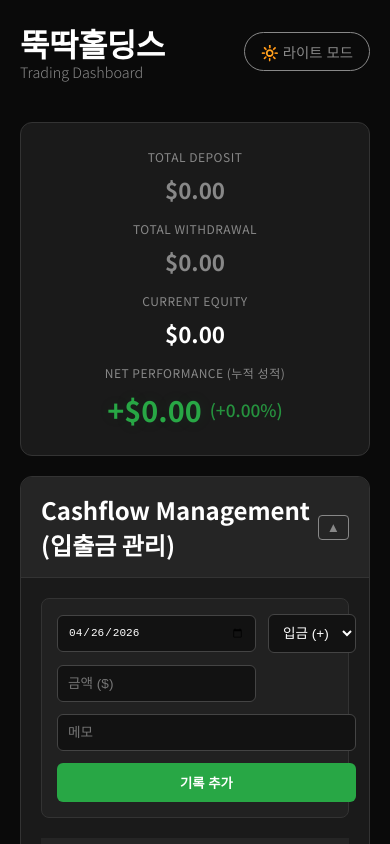
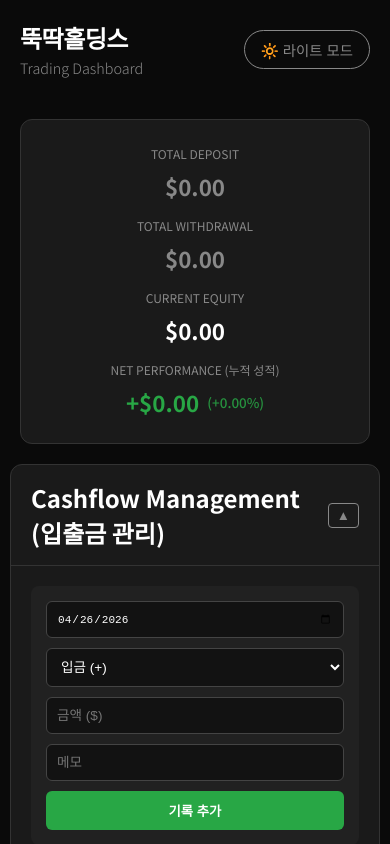
Before and after one commit to junjae92/okx-tracker-frontend, a React (Create React App) app: page / in a window 390 px wide. Built offline with nearby package versions, Linux system fonts and the light colour scheme; no server answers; the HTML template or start-up script is replaced by a standard one.

Commit message:
Update App.css

```diff
--- a/src/App.css
+++ b/src/App.css
@@ -9,7 +9,7 @@ html, body {
   margin: 0;
   padding: 0;
   height: 100%;
-  overflow-x: hidden;
+  overflow-x: hidden; /* 전체 화면이 좌우로 흔들리는 것 방지 */
 }
 
 #root {
@@ -25,15 +25,8 @@ html, body {
   transition: all 0.3s ease;
 }
 
-.app-container.dark-mode {
-  background: #0a0a0a;
-  color: #ffffff;
-}
-
-.app-container.light-mode {
-  background: #f8f9fa;
-  color: #333;
-}
+.app-container.dark-mode { background: #0a0a0a; color: #ffffff; }
+.app-container.light-mode { background: #f8f9fa; color: #333; }
 
 /* --- 헤더 --- */
 .dashboard-header {
@@ -44,28 +37,11 @@ html, body {
   padding: 20px 20px 0 20px;
 }
 
-.logo-section {
-  display: flex;
-  flex-direction: column;
-}
-
-.logo {
-  font-size: 2em;
-  font-weight: bold;
-  letter-spacing: -0.5px;
-}
-
+.logo { font-size: 2em; font-weight: bold; letter-spacing: -0.5px; }
 .dark-mode .logo { color: #fff; }
 .light-mode .logo { color: #000; }
+.logo-subtitle { font-size: 0.9em; color: #888; margin-top: -5px; font-weight: 300; }
 
-.logo-subtitle {
-  font-size: 0.9em;
-  color: #888;
-  margin-top: -5px;
-  font-weight: 300;
-}
-
-/* --- 모드 토글 버튼 --- */
 .mode-toggle-btn {
   background: transparent;
   color: #888;
@@ -74,63 +50,18 @@ html, body {
   padding: 8px 16px;
   cursor: pointer;
   font-size: 0.9em;
-  transition: all 0.3s;
 }
 
-.light-mode .mode-toggle-btn {
-  color: #007bff;
-  border: 1px solid #007bff;
-}
-
-/* --- 🆕 계정 요약 (Summary) 최적화 --- */
-.account-summary {
-  border-radius: 12px;
-  padding: 25px;
-  margin: 20px;
-  border: 1px solid #333;
-}
-
-.dark-mode .account-summary { background: #1a1a1a; border-color: #333; }
+/* --- 계정 요약 (Summary) --- */
+.account-summary { border-radius: 12px; padding: 25px; margin: 20px; border: 1px solid #333; }
+.dark-mode .account-summary { background: #1a1a1a; }
 .light-mode .account-summary { background: white; border-color: #e0e0e0; }
 
-.summary-grid {
-  display: grid;
-  /* 🧮 총입금, 총출금, 잔고, 성적 4개 항목을 위한 4열 배치 */
-  grid-template-columns: repeat(4, 1fr);
-  gap: 20px;
-}
-
+.summary-grid { display: grid; grid-template-columns: repeat(4, 1fr); gap: 20px; }
 .summary-item { text-align: center; }
-
-.summary-label {
-  color: #888;
-  font-size: 0.75em;
-  margin-bottom: 8px;
-  text-transform: uppercase;
-  letter-spacing: 0.5px;
-}
-
-.summary-value {
-  font-size: 1.6em;
-  font-weight: bold;
-  display: flex;
-  align-items: center;
-  justify-content: center;
-}
-
-/* 🎯 퍼센트(%) 가독성 다듬기 */
-.roi-percent {
-  font-size: 0.55em; /* 금액보다 확연히 작게 설정 */
-  margin-left: 8px;
-  font-weight: 500;
-  opacity: 0.85;
-}
-
-/* 성적 강조 스타일 */
-.summary-item.highlight .summary-value {
-  font-size: 1.8em;
-  text-shadow: 0 0 15px rgba(40, 167, 69, 0.1);
-}
+.summary-label { color: #888; font-size: 0.75em; margin-bottom: 8px; text-transform: uppercase; }
+.summary-value { font-size: 1.6em; font-weight: bold; display: flex; align-items: center; justify-content: center; }
+.roi-percent { font-size: 0.55em; margin-left: 8px; font-weight: 500; opacity: 0.85; }
 
 .profit { color: #28a745 !important; }
 .loss { color: #dc3545 !important; }
@@ -139,11 +70,11 @@ html, body {
 .section-card {
   border-radius: 12px;
   margin: 0 20px 20px 20px;
-  overflow: hidden;
+  overflow: hidden; /* 내부 테이블이 넘치면 카드 안에서 스크롤 되게 함 */
   border: 1px solid #333;
 }
 
-.dark-mode .section-card { background: #1a1a1a; border-color: #333; }
+.dark-mode .section-card { background: #1a1a1a; }
 .light-mode .section-card { background: white; border-color: #e0e0e0; }
 
 .section-header {
@@ -154,89 +85,24 @@ html, body {
   border-bottom: 1px solid #333;
 }
 
-.dark-mode .section-header { background: #252525; }
-.light-mode .section-header { background: #f8f9fa; border-bottom-color: #e0e0e0; }
+.toggle-btn { background: transparent; color: #888; border: 1px solid #888; border-radius: 4px; padding: 4px 8px; cursor: pointer; }
 
-.toggle-btn {
-  background: transparent;
-  color: #888;
-  border: 1px solid #888;
-  border-radius: 4px;
-  padding: 4px 8px;
-  cursor: pointer;
+/* --- 🎯 스크롤 핵심 설정 (가로 스크롤 허용) --- */
+.cashflow-table,
+.positions-table,
+.positions-history-table {
+  width: 100%;
+  overflow-x: auto; /* 가로 스크롤바 생성 */
+  -webkit-overflow-scrolling: touch; /* iOS 모바일 터치 부드럽게 */
 }
 
-/* --- 입출금 관리 (Cashflow) --- */
-.cashflow-content { padding: 20px; }
-
-.cashflow-form {
-  display: grid;
-  grid-template-columns: 1.2fr 1fr 1fr 1.5fr 0.8fr;
-  gap: 12px;
-  padding: 15px;
-  background: rgba(255, 255, 255, 0.03);
-  border-radius: 8px;
-  border: 1px solid #333;
-  margin-bottom: 20px;
-  align-items: center;
-}
-
-.light-mode .cashflow-form { background: #fdfdfd; border-color: #eee; }
-
-.cashflow-form input,
-.cashflow-form select {
-  padding: 10px;
-  border-radius: 6px;
-  border: 1px solid #444;
-  background: #121212;
-  color: white;
-  font-size: 0.85em;
-  outline: none;
-}
-
-.light-mode .cashflow-form input,
-.light-mode .cashflow-form select { background: #fff; border-color: #ccc; color: #333; }
-
-.add-btn {
-  background: #28a745;
-  color: white;
-  border: none;
-  padding: 10px;
-  border-radius: 6px;
-  font-weight: bold;
-  cursor: pointer;
-}
-
-.delete-mini-btn {
-  background: transparent;
-  color: #dc3545;
-  border: 1px solid #dc3545;
-  padding: 2px 6px;
-  border-radius: 4px;
-  font-size: 0.7em;
-  cursor: pointer;
-}
-
-/* --- 테이블 공통 --- */
-.table-header {
-  background: #252525;
-  color: #888;
-  font-size: 0.75em;
-  text-transform: uppercase;
-  font-weight: bold;
-}
-
+/* --- 테이블 공통 스타일 --- */
+.table-header { background: #252525; color: #888; font-size: 0.75em; font-weight: bold; }
 .light-mode .table-header { background: #f8f9fa; }
-
-.table-row {
-  border-bottom: 1px solid #252525;
-  font-size: 0.85em;
-  transition: background 0.2s;
-}
-
+.table-row { border-bottom: 1px solid #252525; font-size: 0.85em; }
 .light-mode .table-row { border-bottom-color: #f0f0f0; }
 
-/* 그리드 정의 */
+/* 🎯 각 테이블별 최소 너비 설정 (이 너비보다 좁아지면 스크롤이 생김) */
 .positions-table .table-header,
 .positions-table .table-row {
   display: grid;
@@ -244,6 +110,7 @@ html, body {
   gap: 12px;
   padding: 12px 20px;
   align-items: center;
+  min-width: 900px; /* 포지션은 열이 많으므로 길게 설정 */
 }
 
 .positions-history-table .table-header,
@@ -253,6 +120,7 @@ html, body {
   gap: 12px;
   padding: 12px 20px;
   align-items: center;
+  min-width: 800px;
 }
 
 .cashflow-table .table-header,
@@ -262,52 +130,55 @@ html, body {
   gap: 12px;
   padding: 10px 20px;
   align-items: center;
+  min-width: 500px;
 }
 
-/* --- 기타 요소 --- */
-.side {
-  padding: 2px 4px;
-  border-radius: 3px;
-  font-size: 0.7em;
-  font-weight: bold;
-  text-align: center;
-  width: 52px;
+/* --- 입출금 폼 --- */
+.cashflow-content { padding: 20px; }
+.cashflow-form {
+  display: grid;
+  grid-template-columns: repeat(5, 1fr);
+  gap: 12px;
+  padding: 15px;
+  background: rgba(255, 255, 255, 0.03);
+  border-radius: 8px;
+  margin-bottom: 20px;
 }
 
+.cashflow-form input, .cashflow-form select {
+  padding: 10px; border-radius: 6px; border: 1px solid #444; background: #121212; color: white; font-size: 0.85em;
+}
+.light-mode .cashflow-form input, .light-mode .cashflow-form select { background: #fff; border-color: #ccc; color: #333; }
+
+.add-btn { background: #28a745; color: white; border: none; padding: 10px; border-radius: 6px; font-weight: bold; cursor: pointer; }
+.delete-mini-btn { background: transparent; color: #dc3545; border: 1px solid #dc3545; padding: 2px 6px; border-radius: 4px; font-size: 0.7em; cursor: pointer; }
+
+/* --- 기타 --- */
+.side { padding: 2px 4px; border-radius: 3px; font-size: 0.7em; font-weight: bold; text-align: center; width: 52px; }
 .side.long { background: rgba(40, 167, 69, 0.15); color: #28a745; border: 1px solid #28a745; }
 .side.short { background: rgba(220, 53, 69, 0.15); color: #dc3545; border: 1px solid #dc3545; }
+.refresh-section { text-align: center; padding: 30px; margin-top: auto; }
+.refresh-btn { background: transparent; color: #888; border: 1px solid #888; padding: 10px 20px; border-radius: 6px; cursor: pointer; }
 
-.refresh-section { text-align: center; padding: 30px; margin-top: auto; }
-.refresh-btn {
-  background: transparent;
-  color: #888;
-  border: 1px solid #888;
-  padding: 10px 20px;
-  border-radius: 6px;
-  cursor: pointer;
-}
-
-.last-updated { color: #666; font-size: 0.8em; margin-top: 10px; }
-
-/* --- 📱 반응형 디자인 --- */
+/* --- 📱 모바일 반응형 최적화 --- */
 @media (max-width: 1024px) {
-  .summary-grid {
-    grid-template-columns: repeat(2, 1fr); /* 태블릿에선 2열로 변경 */
-    gap: 15px;
-  }
-  .cashflow-form {
-    grid-template-columns: 1fr 1fr;
-  }
-  .cashflow-form input:nth-child(4), .add-btn {
-    grid-column: span 2;
-  }
+  .summary-grid { grid-template-columns: repeat(2, 1fr); gap: 15px; }
 }
 
 @media (max-width: 600px) {
-  .summary-grid {
-    grid-template-columns: 1fr; /* 모바일에선 1열로 변경 */
+  .summary-grid { grid-template-columns: 1fr; }
+  .summary-value { font-size: 1.4em; }
+
+  /* 모바일에서 입력 폼을 세로로 나열하여 사용성 개선 */
+  .cashflow-form {
+    display: flex;
+    flex-direction: column;
+    gap: 10px;
   }
-  .summary-value {
-    font-size: 1.4em;
+  .cashflow-form input, .cashflow-form select, .add-btn {
+    width: 100%;
   }
+
+  .section-card { margin: 0 10px 15px 10px; }
+  .logo { font-size: 1.5em; }
 }
```
